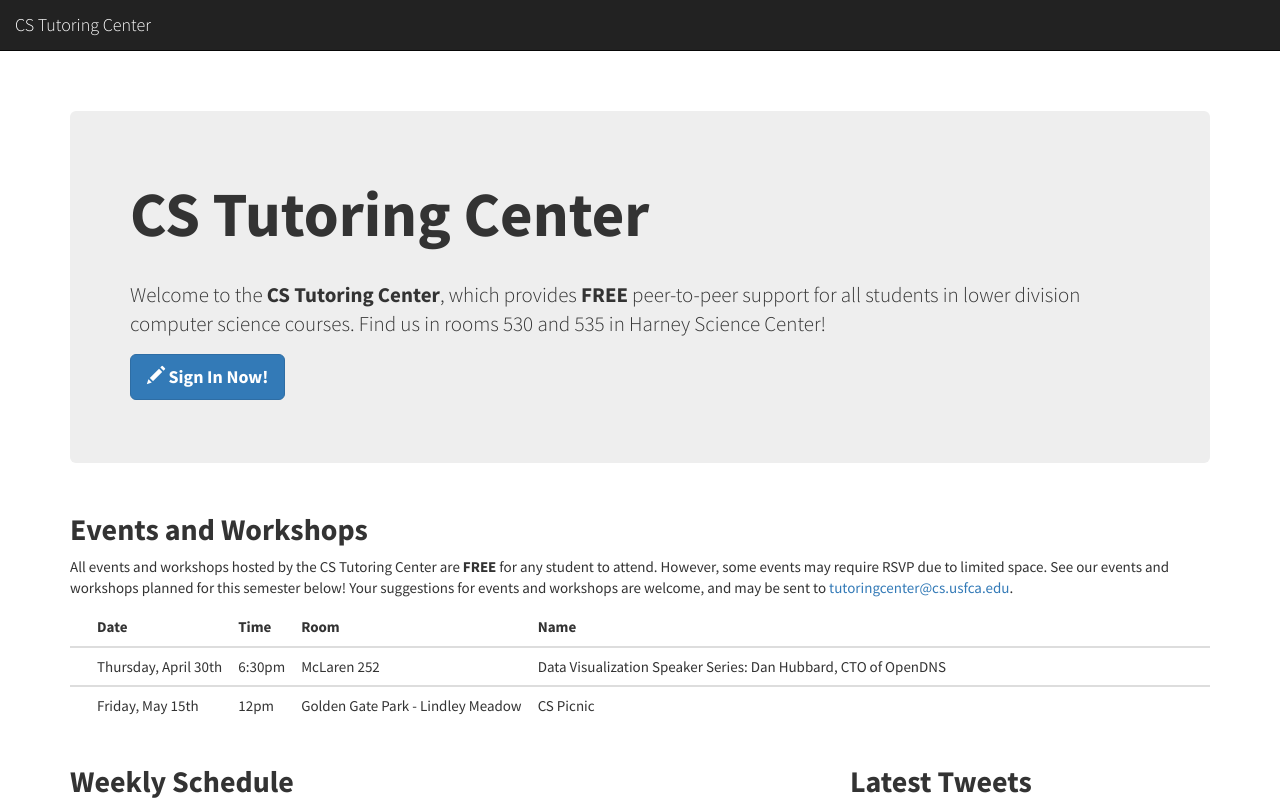
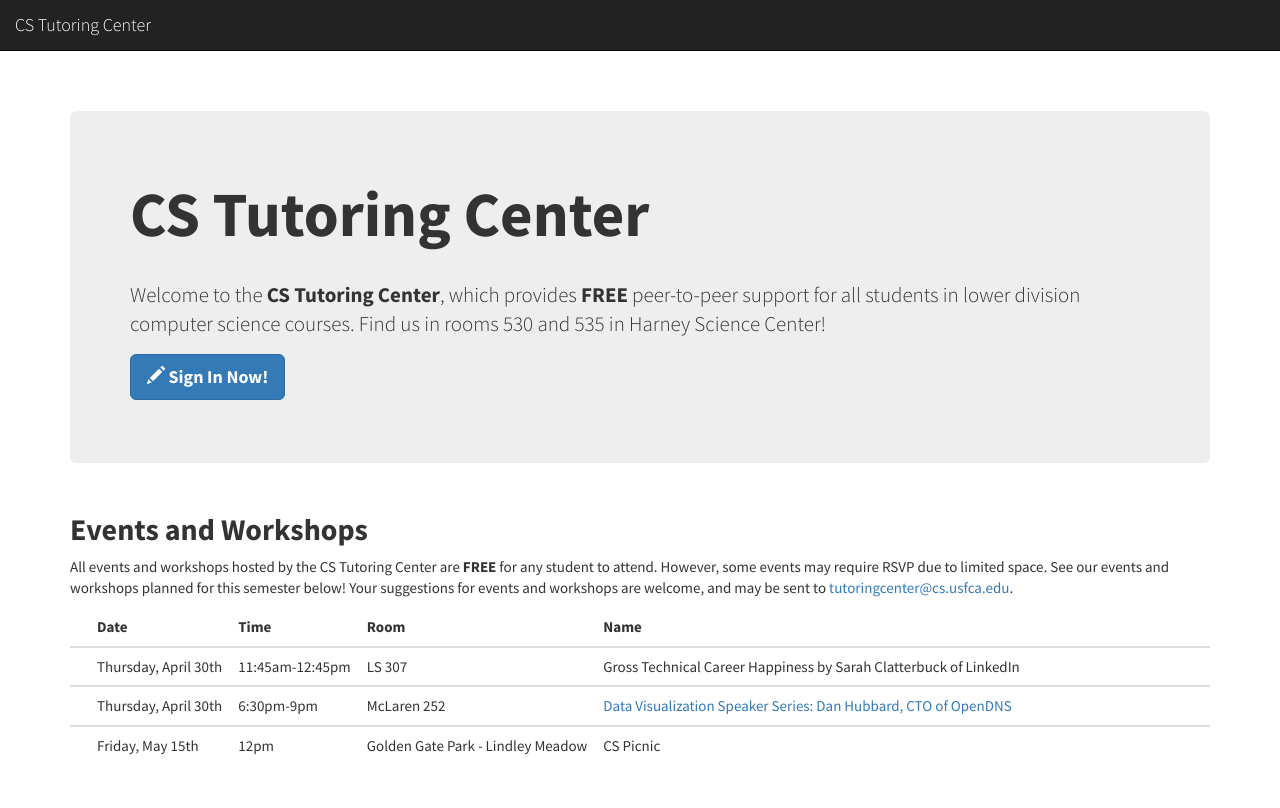
Before and after one commit to CSTutors/CSTutors.github.io, a Jekyll site: the page built from index.html, in a window 1280 px wide. Shown: the top 808 px of the page. Built offline with Jekyll 4.4.1, drawn with Linux system fonts in a browser that asks for light colours; nearby versions of some CDN libraries; comment, search, counter and statistics services are not loaded; grey boxes are pictures that could not be loaded.

Commit message:
Updated events and included a link

```diff
--- a/index.html
+++ b/index.html
@@ -40,13 +40,23 @@ title: Home
                     <th width="100%">Name</th>
                 </tr>
             </thead>
+            <tbody>
+                <tr>
+                    <th>&nbsp;</th>
+                    <td nowrap>Thursday, April 30th</td>
+                    <td nowrap>11:45am-12:45pm</td>
+                    <td nowrap>LS 307</td>
+                    <td>Gross Technical Career Happiness by Sarah Clatterbuck of LinkedIn</td>
+                </tr>
+            </tbody>
 			<tbody>
 				<tr>
 					<th>&nbsp;</th>
 					<td nowrap>Thursday, April 30th</td>
-					<td nowrap>6:30pm</td>
+					<td nowrap>6:30pm-9pm</td>
 					<td nowrap>McLaren 252</td>
-					<td>Data Visualization Speaker Series: Dan Hubbard, CTO of OpenDNS</td>
+					<td><a href="http://www.usfca.edu/artsci/conferences/data-visualization/">
+                        Data Visualization Speaker Series: Dan Hubbard, CTO of OpenDNS</a></td>
 				</tr>
 			</tbody>
             <tbody>
```
